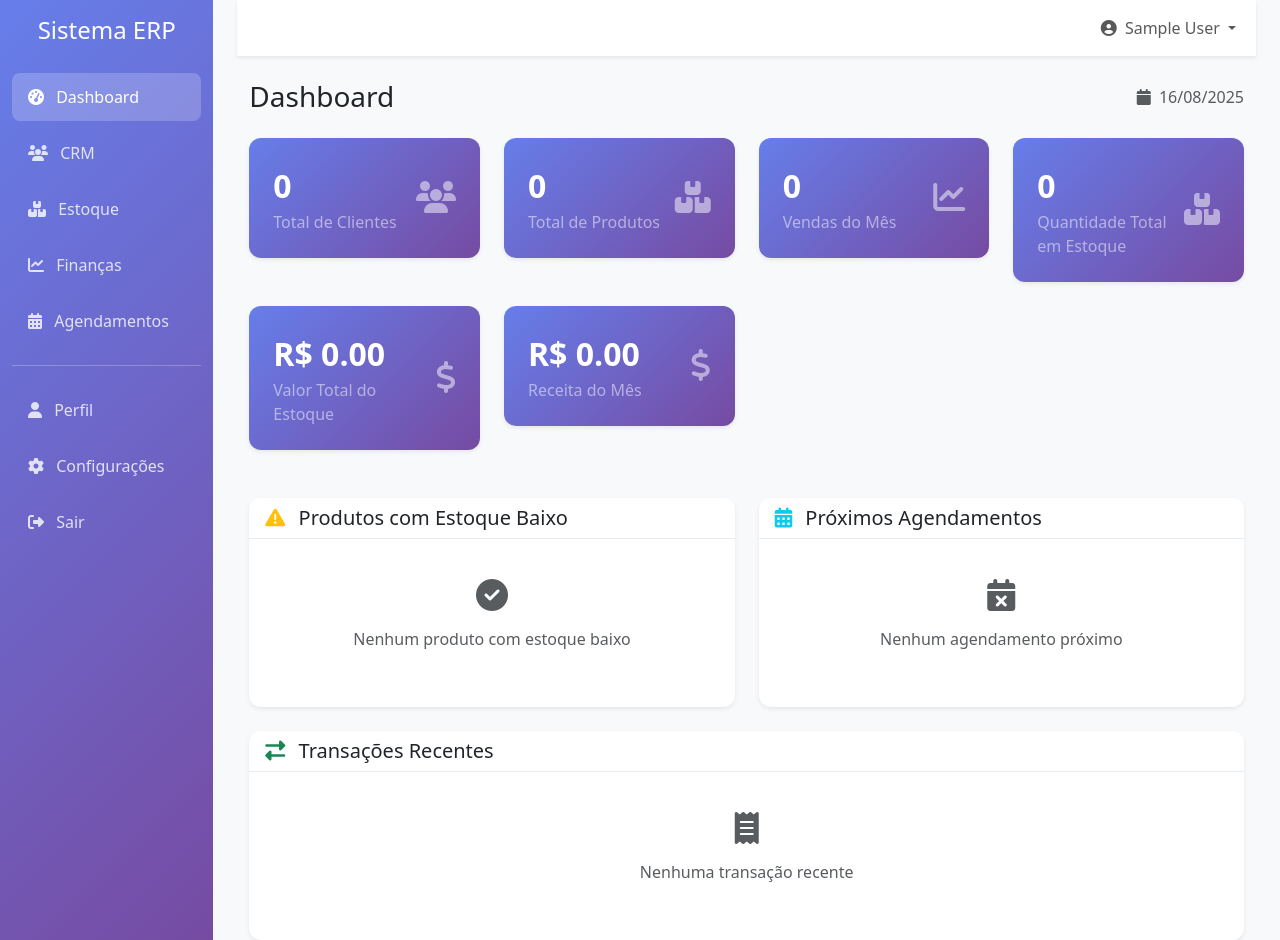
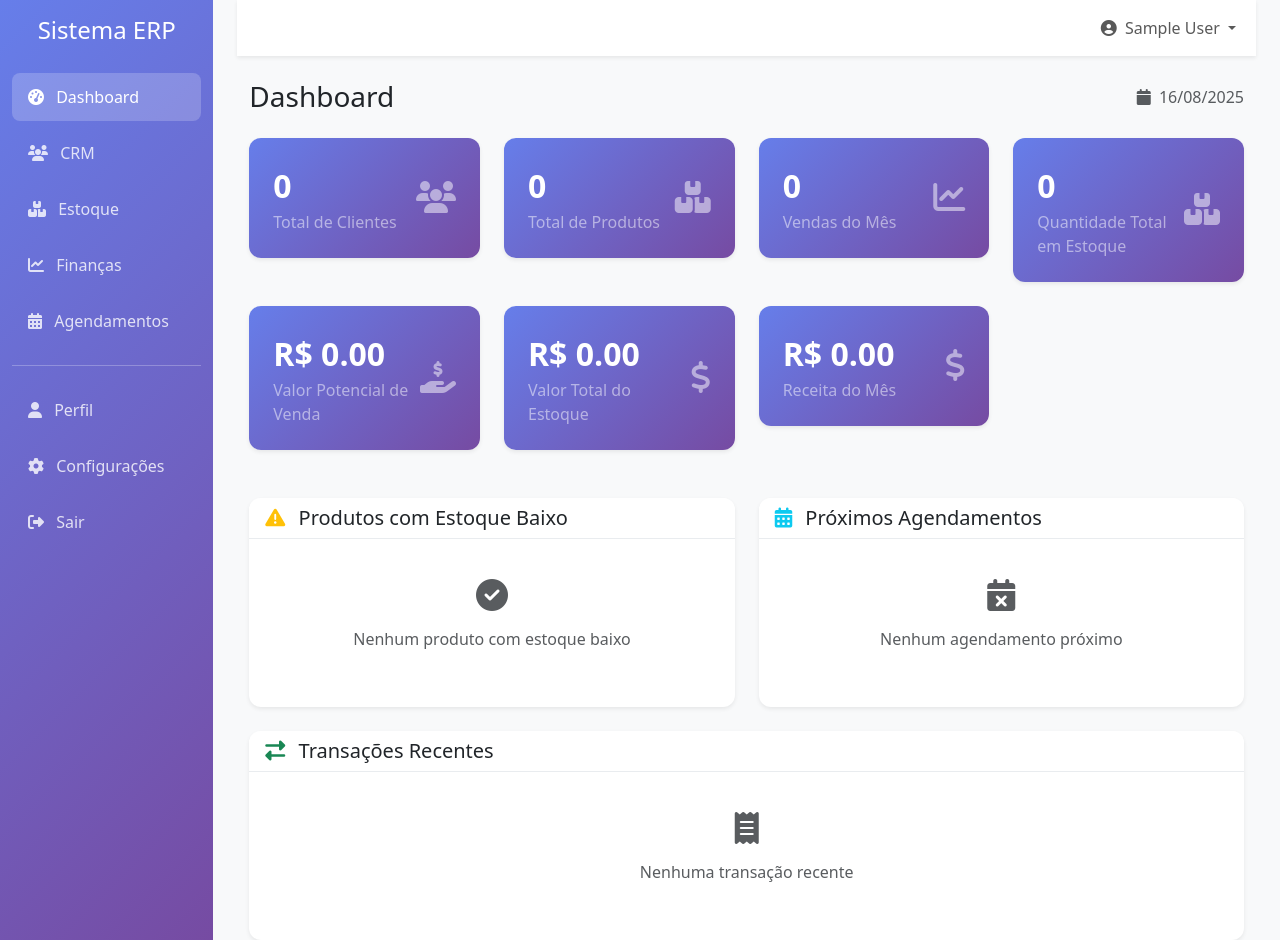
Before and after one commit to felipefpires/erp_python, a Flask app: page / in a window 1280 px wide. Run offline with Flask 3, Linux system fonts and the light colour scheme; the visitor is signed in with stand-in values (Sample User, id 1); data that the repository does not hold is empty.

Commit message:
feat: Add total potential sales value to dashboard

```diff
--- a/app/routes/main.py
+++ b/app/routes/main.py
@@ -54,6 +54,7 @@ def dashboard():
     # Resumo do estoque
     total_stock_quantity = db.session.query(func.sum(Product.current_stock)).scalar() or 0
     total_stock_value = db.session.query(func.sum(Product.current_stock * Product.cost_price)).scalar() or 0
+    total_potential_sales_value = db.session.query(func.sum(Product.current_stock * Product.sale_price)).scalar() or 0
 
     return render_template('main/dashboard.html',
                          total_customers=total_customers,
@@ -66,6 +67,7 @@ def dashboard():
                          recent_transactions=recent_transactions,
                          total_stock_quantity=int(total_stock_quantity),
                          total_stock_value=float(total_stock_value),
+                         total_potential_sales_value=float(total_potential_sales_value),
                          current_date=datetime.now())
 
 @main_bp.route('/profile', methods=['GET', 'POST'])
--- a/app/templates/main/dashboard.html
+++ b/app/templates/main/dashboard.html
@@ -73,6 +73,22 @@
                         </div>
                         <div class="align-self-center">
                             <i class="fas fa-boxes fa-2x text-white-50"></i>
+                        </div>
+                    </div>
+                </div>
+            </div>
+        </div>
+
+        <div class="col-xl-3 col-md-6 mb-4">
+            <div class="card stats-card">
+                <div class="card-body">
+                    <div class="d-flex justify-content-between">
+                        <div>
+                            <div class="stats-number">R$ {{ "%.2f"|format(total_potential_sales_value) }}</div>
+                            <div class="text-white-50">Valor Potencial de Venda</div>
+                        </div>
+                        <div class="align-self-center">
+                            <i class="fas fa-hand-holding-usd fa-2x text-white-50"></i>
                         </div>
                     </div>
                 </div>
```
